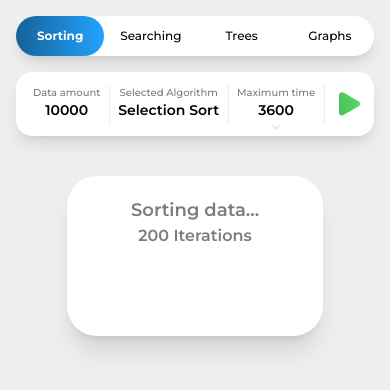
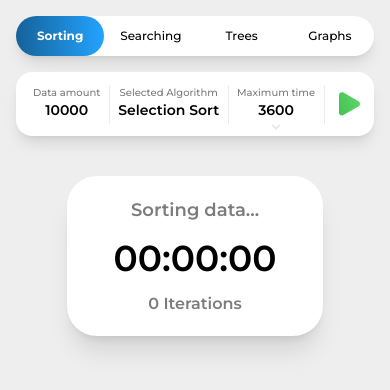
Before and after one commit to AdamTroszczynski/Algorithms_Timer, a Vue app: page /sort in a window 390 px wide. Shown: the top 390 px of the page. Built offline with nearby package versions, Linux system fonts and the light colour scheme.

Commit message:
timerCard mobile and desktop added

```diff
--- a/src/components/cards/TimerCard.vue
+++ b/src/components/cards/TimerCard.vue
@@ -1,10 +1,17 @@
 <template>
-  <div class="h-40 w-64 rounded-[30px] bg-white px-11 py-5 shadow-xl">
-    <h3 class="text-center text-lg font-semibold" :class="setClasses">
+  <div
+    class="flex h-40 w-64 flex-col items-center justify-between rounded-[30px] bg-white px-11 py-5 shadow-xl md:h-60 md:w-[430px] md:py-8"
+  >
+    <h3
+      class="text-center text-lg font-semibold md:text-xl"
+      :class="setClasses"
+    >
       {{ setTitle }}
     </h3>
-    <h2></h2>
-    <h3 class="text-center text-base font-semibold text-grey">
+    <h2 class="text-4xl font-semibold text-black md:text-5xl">
+      {{ setTimer }}
+    </h2>
+    <h3 class="text-center text-base font-semibold text-grey md:text-xl">
       {{ isFailed ? 'Maximum time exceeded' : `${iteration} Iterations` }}
     </h3>
   </div>
@@ -53,4 +60,18 @@ const setClasses = computed<String>(() => {
       ? 'text-red'
       : 'text-grey';
 });
+
+const setTimer = computed<String>(() => {
+  const hour = Math.floor(props.time / 3600);
+  const minute = Math.floor((props.time % 3600) / 60);
+  const second = props.time % 60;
+
+  const displayHour = hour.toString().length === 1 ? `0${hour}` : `${hour}`;
+  const displayMinute =
+    minute.toString().length === 1 ? `0${minute}` : `${minute}`;
+  const displaySecond =
+    second.toString().length === 1 ? `0${second}` : `${second}`;
+
+  return `${displayHour}:${displayMinute}:${displaySecond}`;
+});
 </script>
--- a/src/views/optionsViews/SortView.vue
+++ b/src/views/optionsViews/SortView.vue
@@ -3,15 +3,14 @@
     class="relative z-10 flex w-full flex-col items-center justify-center gap-10"
   >
     <OptionsBar />
-    <TimerCard
-      :time="3600"
-      :iteration="200"
-      :is-failed="false"
-      :is-running="true"
-    />
+    <TimerCard :time="0" :iteration="0" :is-failed="false" :is-running="true" />
   </div>
 </template>
+
 <script setup lang="ts">
 import OptionsBar from '@/widgets/OptionsBar.vue';
 import TimerCard from '@/components/cards/TimerCard.vue';
+import { useMainStore } from '@/stores/mainStore';
+
+const store = useMainStore();
 </script>
```
Also changed, not shown: src/enums/sortingStatus.ts (added).
